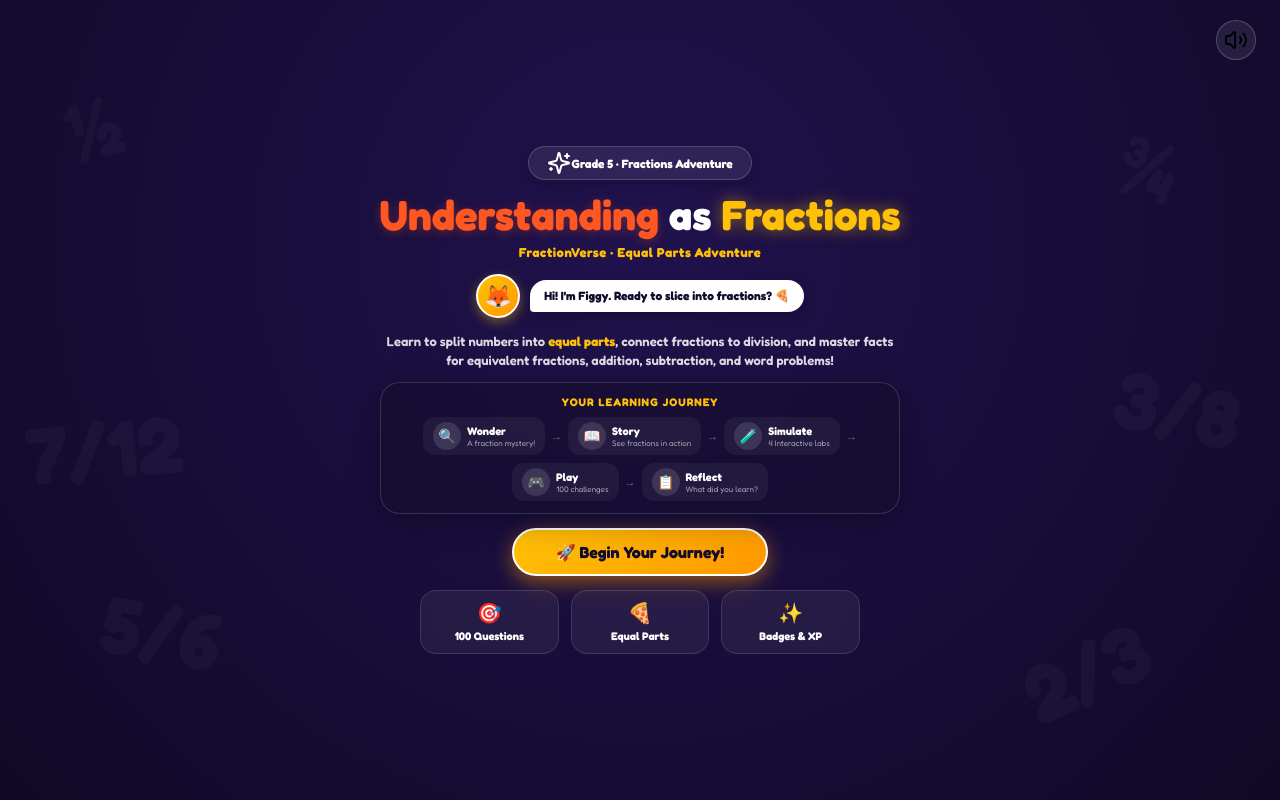
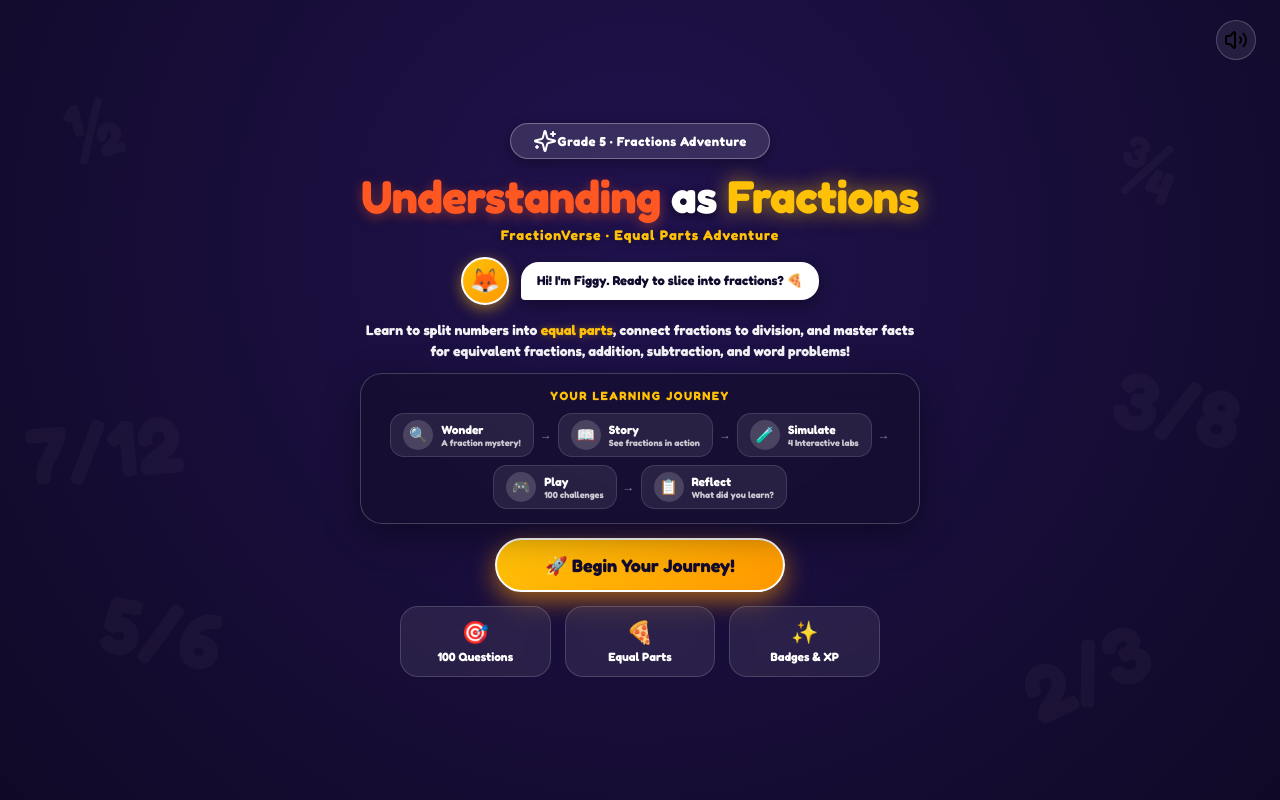
Before and after one commit to Anwesh0309/Understanding-Fractions-for-Grade-5, a React (Vite) app: page / in a window 1280 px wide. Built offline with nearby package versions, Linux system fonts and the light colour scheme; no server answers.

Commit message:
style: enhance typography contrast and hierarchy for intro screen

```diff
--- a/src/App.css
+++ b/src/App.css
@@ -1530,7 +1530,7 @@ body, html {
 }
 
 /* ==========================================================================
-   EXACT MATCH INTRO SCREEN STYLING (matching user screenshot)
+   EXACT MATCH INTRO SCREEN STYLING (high-contrast bold typography)
    ========================================================================== */
 .floating-intro-audio-btn {
   position: absolute;
@@ -1545,12 +1545,12 @@ body, html {
   display: flex;
   align-items: center;
   justify-content: center;
-  overflow-y: auto;
+  overflow: hidden;
   padding: 12px;
 }
 
 .hero-ss-container {
-  max-width: 680px;
+  max-width: 720px;
   width: 100%;
   display: flex;
   flex-direction: column;
@@ -1560,126 +1560,131 @@ body, html {
 }
 
 .hero-top-badge-pill {
-  background: rgba(255, 255, 255, 0.08);
-  border: 1.5px solid rgba(255, 255, 255, 0.18);
-  border-radius: 50px;
-  padding: 4px 18px;
-  font-size: 12px;
-  font-weight: 800;
+  background: rgba(255, 255, 255, 0.12);
+  border: 1.5px solid rgba(255, 255, 255, 0.3);
+  border-radius: 50px;
+  padding: 5px 22px;
+  font-size: 13px;
+  font-weight: 900;
   color: #ffffff;
   display: inline-flex;
   align-items: center;
-  box-shadow: 0 4px 12px rgba(0, 0, 0, 0.2);
+  box-shadow: 0 4px 14px rgba(0, 0, 0, 0.3);
+  letter-spacing: 0.5px;
 }
 
 .hero-ss-main-title {
   font-family: 'Fredoka', sans-serif;
-  font-size: 42px;
+  font-size: 46px;
   font-weight: 900;
   line-height: 1.1;
   margin-top: 2px;
+  letter-spacing: -0.5px;
 }
 
 .title-part-orange {
   color: #FF5722;
-  text-shadow: 0 2px 10px rgba(255, 87, 34, 0.3);
+  text-shadow: 0 3px 12px rgba(255, 87, 34, 0.4);
 }
 
 .title-part-white {
   color: #ffffff;
+  text-shadow: 0 2px 8px rgba(0, 0, 0, 0.5);
 }
 
 .title-part-yellow {
   color: #FFC107;
-  text-shadow: 0 0 16px rgba(255, 193, 7, 0.5);
+  text-shadow: 0 0 20px rgba(255, 193, 7, 0.6);
 }
 
 .hero-ss-subbrand {
   font-family: 'Fredoka', sans-serif;
-  font-size: 13px;
+  font-size: 14px;
   font-weight: 900;
   color: #FFC107;
-  letter-spacing: 0.5px;
-  margin-top: -4px;
+  letter-spacing: 1px;
+  margin-top: -6px;
+  text-shadow: 0 2px 8px rgba(0,0,0,0.4);
 }
 
 .hero-ss-mascot-row {
   display: flex;
   align-items: center;
   justify-content: center;
-  gap: 10px;
-  max-width: 340px;
+  gap: 12px;
+  max-width: 360px;
   margin: 4px 0;
 }
 
 .fox-avatar-circle-ss {
-  width: 44px;
-  height: 44px;
+  width: 48px;
+  height: 48px;
   border-radius: 50%;
   background: linear-gradient(135deg, #FFC107 0%, #FF9800 100%);
   border: 2px solid #ffffff;
   display: flex;
   align-items: center;
   justify-content: center;
-  box-shadow: 0 4px 12px rgba(255, 193, 7, 0.4);
+  box-shadow: 0 4px 14px rgba(255, 193, 7, 0.5);
   flex-shrink: 0;
 }
 
 .fox-emoji-ss {
-  font-size: 22px;
+  font-size: 24px;
 }
 
 .speech-bubble-box-ss {
   background: #ffffff;
-  border-radius: 16px;
+  border-radius: 18px;
   border-bottom-left-radius: 4px;
-  padding: 8px 14px;
+  padding: 10px 16px;
   text-align: left;
-  box-shadow: 0 4px 14px rgba(0, 0, 0, 0.25);
+  box-shadow: 0 6px 18px rgba(0, 0, 0, 0.35);
 }
 
 .speech-text-ss {
   font-family: 'Fredoka', sans-serif;
-  font-weight: 800;
-  font-size: 12px;
+  font-weight: 900;
+  font-size: 13px;
   color: #120B2E;
   margin: 0;
-  line-height: 1.3;
+  line-height: 1.35;
 }
 
 .hero-ss-desc {
   font-family: 'Fredoka', sans-serif;
-  font-size: 13px;
-  font-weight: 600;
-  color: rgba(255, 255, 255, 0.85);
-  max-width: 520px;
-  line-height: 1.45;
+  font-size: 14px;
+  font-weight: 700;
+  color: rgba(255, 255, 255, 0.95);
+  max-width: 560px;
+  line-height: 1.5;
   margin-bottom: 2px;
 }
 
 .highlight-yellow {
   color: #FFC107;
   font-weight: 900;
+  text-shadow: 0 0 8px rgba(255, 193, 7, 0.3);
 }
 
 .hero-ss-journey-card {
-  background: rgba(22, 14, 48, 0.7);
-  border: 1.5px solid rgba(255, 255, 255, 0.14);
-  border-radius: 20px;
-  padding: 12px 20px;
-  width: 100%;
-  max-width: 520px;
-  backdrop-filter: blur(12px);
-  box-shadow: 0 8px 32px rgba(0, 0, 0, 0.3);
+  background: rgba(22, 14, 48, 0.8);
+  border: 1.5px solid rgba(255, 255, 255, 0.2);
+  border-radius: 22px;
+  padding: 14px 24px;
+  width: 100%;
+  max-width: 560px;
+  backdrop-filter: blur(14px);
+  box-shadow: 0 10px 36px rgba(0, 0, 0, 0.4);
 }
 
 .journey-card-heading {
   font-family: 'Fredoka', sans-serif;
-  font-size: 11px;
+  font-size: 12px;
   font-weight: 900;
   color: #FFC107;
-  letter-spacing: 1px;
-  margin-bottom: 8px;
+  letter-spacing: 1.5px;
+  margin-bottom: 10px;
   text-align: center;
 }
 
@@ -1703,21 +1708,22 @@ body, html {
 .journey-flow-item {
   display: flex;
   align-items: center;
-  gap: 6px;
-  background: rgba(255, 255, 255, 0.05);
-  padding: 5px 10px;
-  border-radius: 12px;
+  gap: 8px;
+  background: rgba(255, 255, 255, 0.08);
+  padding: 6px 12px;
+  border-radius: 14px;
+  border: 1px solid rgba(255, 255, 255, 0.12);
 }
 
 .item-icon-bg {
-  width: 28px;
-  height: 28px;
+  width: 30px;
+  height: 30px;
   border-radius: 50%;
-  background: rgba(255, 255, 255, 0.12);
-  display: flex;
-  align-items: center;
-  justify-content: center;
-  font-size: 14px;
+  background: rgba(255, 255, 255, 0.16);
+  display: flex;
+  align-items: center;
+  justify-content: center;
+  font-size: 15px;
 }
 
 .item-labels {
@@ -1728,72 +1734,73 @@ body, html {
 
 .item-title {
   font-family: 'Fredoka', sans-serif;
-  font-size: 11px;
+  font-size: 12px;
   font-weight: 900;
   color: #ffffff;
 }
 
 .item-desc {
-  font-size: 8px;
-  color: rgba(255, 255, 255, 0.6);
+  font-size: 9px;
+  font-weight: 700;
+  color: rgba(255, 255, 255, 0.75);
   white-space: nowrap;
 }
 
 .flow-arrow {
-  font-size: 11px;
-  color: rgba(255, 255, 255, 0.4);
+  font-size: 12px;
+  color: rgba(255, 255, 255, 0.5);
   font-weight: 900;
 }
 
 .btn-ss-begin-journey {
   background: linear-gradient(135deg, #FFC107 0%, #FF9800 100%);
-  border: 2px solid #ffffff;
-  border-radius: 50px;
-  padding: 12px 42px;
+  border: 2.5px solid #ffffff;
+  border-radius: 50px;
+  padding: 14px 48px;
   font-family: 'Fredoka', sans-serif;
   font-weight: 900;
-  font-size: 16px;
+  font-size: 18px;
   color: #120B2E;
   cursor: pointer;
-  box-shadow: 0 6px 20px rgba(255, 152, 0, 0.5);
+  box-shadow: 0 8px 24px rgba(255, 152, 0, 0.6);
   transition: all 0.2s ease;
   margin-top: 4px;
 }
 
 .btn-ss-begin-journey:hover {
-  transform: translateY(-2px);
-  box-shadow: 0 8px 24px rgba(255, 152, 0, 0.7);
+  transform: translateY(-3px);
+  box-shadow: 0 10px 28px rgba(255, 152, 0, 0.8);
 }
 
 .hero-ss-bottom-tiles {
   display: flex;
-  gap: 12px;
-  width: 100%;
-  max-width: 440px;
+  gap: 14px;
+  width: 100%;
+  max-width: 480px;
   justify-content: center;
   margin-top: 4px;
 }
 
 .ss-feature-tile {
   flex: 1;
-  background: rgba(255, 255, 255, 0.06);
-  border: 1.5px solid rgba(255, 255, 255, 0.12);
-  border-radius: 16px;
-  padding: 10px 14px;
+  background: rgba(255, 255, 255, 0.08);
+  border: 1.5px solid rgba(255, 255, 255, 0.16);
+  border-radius: 18px;
+  padding: 12px 16px;
   display: flex;
   flex-direction: column;
   align-items: center;
   gap: 4px;
-  backdrop-filter: blur(8px);
+  backdrop-filter: blur(10px);
 }
 
 .tile-icon {
-  font-size: 20px;
+  font-size: 22px;
 }
 
 .tile-title {
   font-family: 'Fredoka', sans-serif;
-  font-size: 11px;
+  font-size: 12px;
   font-weight: 900;
   color: #ffffff;
 }
```
